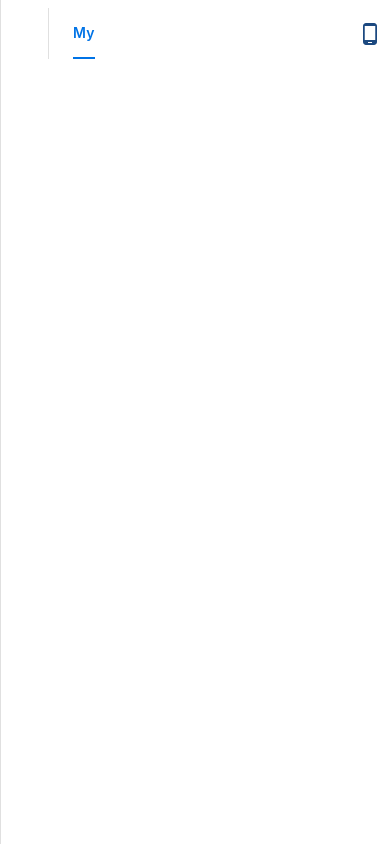
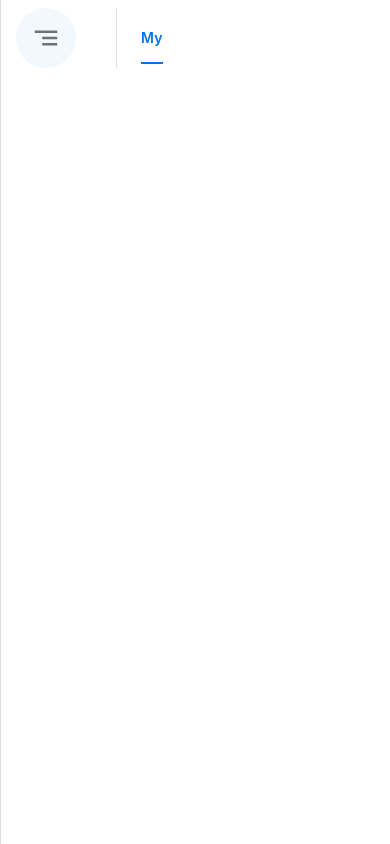
Before and after one commit to Anirudhece/unstopable, a React (Vite) app: page / in a window 390 px wide. Built offline with nearby package versions, Linux system fonts and the light colour scheme.

Commit message:
topbar updated

```diff
--- a/src/scenes/global/Topbar/Tapbar.jsx
+++ b/src/scenes/global/Topbar/Tapbar.jsx
@@ -1,17 +1,65 @@
-import React from "react";
+import React, { useState, useEffect } from "react";
 import PhoneAndroidIcon from "@mui/icons-material/PhoneAndroid";
-import { Box, Typography, Divider } from "@mui/material";
+import { Box, Typography, IconButton, Divider } from "@mui/material";
 import { useLocation } from "react-router-dom";
-function Tapbar() {
+import SegmentOutlinedIcon from "@mui/icons-material/SegmentOutlined";
+
+function Topbar({ isSidebarCollapsed, onSidebarToggle }) {
   const location = useLocation();
+  const [windowWidth, setWindowWidth] = useState(window.innerWidth);
+
+  const handleResize = () => {
+    setWindowWidth(window.innerWidth);
+  };
+
+  useEffect(() => {
+    window.addEventListener("resize", handleResize);
+    return () => {
+      window.removeEventListener("resize", handleResize);
+    };
+  }, []);
+
   return (
+    <>
       <Box
         display="flex"
         justifyContent="space-between"
         className="topbar-container"
         mb={1}
+        mt={1}
+        sx={{
+          "@media (max-width: 900px)": {
+            ml: 1,
+            mr: 1,
+          },
+        }}
       >
         <Box display="flex" className="left" sx={{ alignItems: "center" }}>
+          {windowWidth <= 900 && (
+            <Box
+              sx={{
+                display: "flex",
+                width: "40px",
+                height: "40px",
+                padding: "10px",
+                justifyContent: "center",
+                alignItems: "center",
+                gap: "10px",
+                borderRadius: "60px",
+                background: "var(--secondary-5, #F2F8FE)",
+              }}
+            >
+              <IconButton>
+                <SegmentOutlinedIcon
+                  clickable={true}
+                  sx={{
+                    width: "30px",
+                    height: "30px",
+                  }}
+                />
+              </IconButton>
+            </Box>
+          )}
           <Box p={1} className="component-name">
             <Typography
               sx={{
@@ -54,10 +102,15 @@ function Tapbar() {
           className="right"
           sx={{ display: "flex", alignItems: "center", color: "#1C4980" }}
         >
+          {isSidebarCollapsed && (
+            <IconButton onClick={onSidebarToggle}>
               <PhoneAndroidIcon />
+            </IconButton>
+          )}
         </Box>
       </Box>
+    </>
   );
 }
 
-export default Tapbar;
+export default Topbar;
```
Lines whose indentation alone changed are shown as unchanged.
